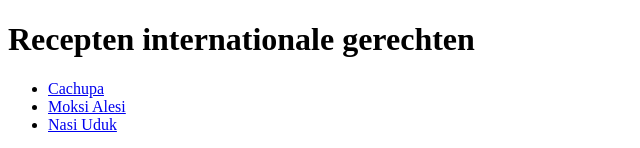
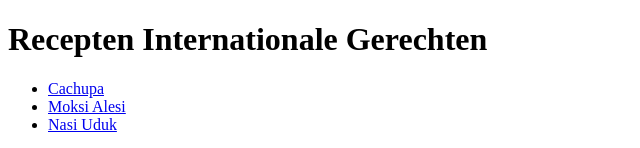
Before and after one commit to EHB-MCT/web1-exercise-01-ElenaFonsecaNeves, a plain HTML site: page index.html in a window 1280 px wide. Shown: the top 148 px of the page, without its empty margins (0-640 px from the left). Drawn offline with Linux system fonts and the light colour scheme.

Commit message:
Hoofdletters

```diff
--- a/index.html
+++ b/index.html
@@ -9,7 +9,7 @@
 </head>
 
 <body>
-    <h1>Recepten internationale gerechten</h1>
+    <h1>Recepten Internationale Gerechten</h1>
     <ul>
         <li><a href="index.html">Cachupa</a></li>
         <li><a href="#">Moksi Alesi</a></li>
```
